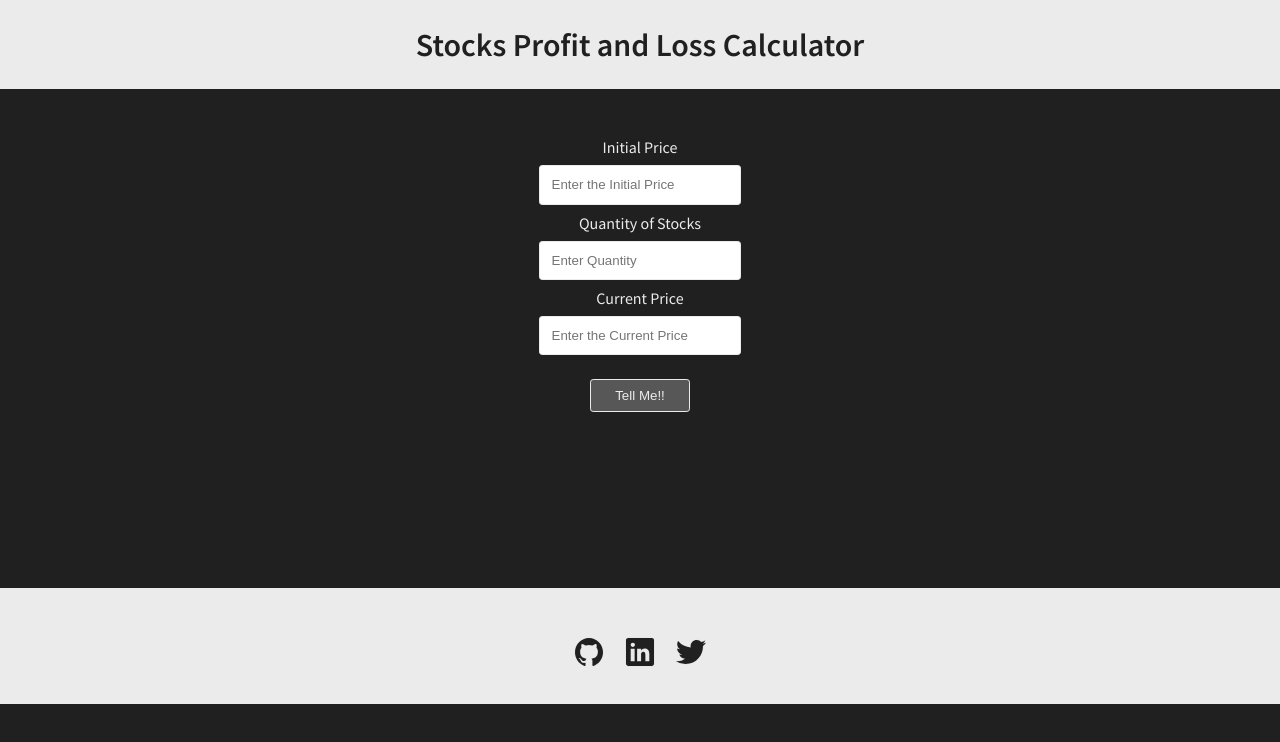
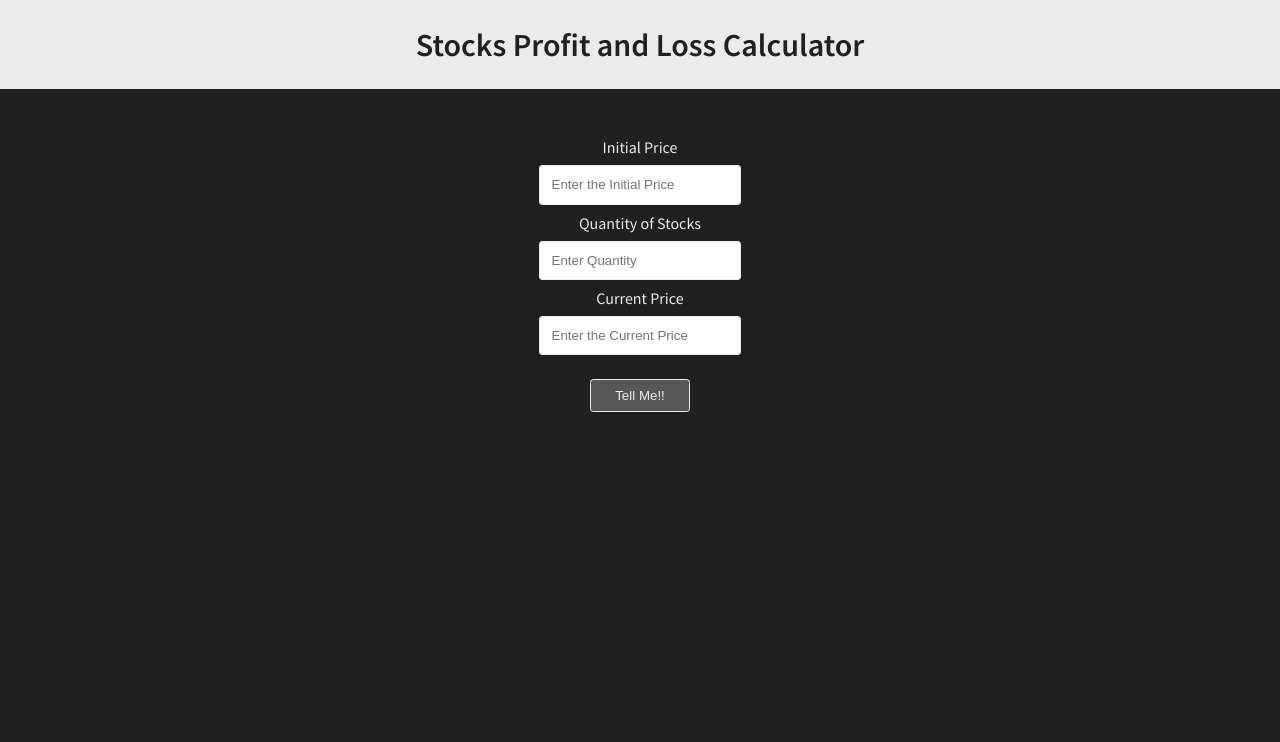
Before and after one commit to Kaushal-0507/stock-profit-n-loss, a plain HTML site: page index.html in a window 1280 px wide. Drawn offline with nearby package versions, Linux system fonts and the light colour scheme.

Commit message:
Update index.html

```diff
--- a/index.html
+++ b/index.html
@@ -31,25 +31,6 @@
 
         <div id="output"></div>
     </main>
-    <footer id="footer">
-        <ul id="links-social">
-            <li class="social">
-                <a class="links" href="https://github.com/Shraddha-V22" target="_blank">
-                    <ion-icon name="logo-github" class="ionicons"></ion-icon>
-                </a>
-            </li>
-            <li class="social">
-                <a class="links" href="https://www.linkedin.com/in/vkarma-shraddha/" target="_blank">
-                    <ion-icon name="logo-linkedin" class="ionicons"></ion-icon>
-                </a>
-            </li>
-            <li class="social">
-                <a class="links" href="https://twitter.com/Shraddha_228" target="_blank">
-                    <ion-icon name="logo-twitter" class="ionicons"></ion-icon>
-                </a>
-            </li>
-        </ul>
-    </footer>
 
 
     <script type="module" src="https://unpkg.com/ionicons@5.5.2/dist/ionicons/ionicons.esm.js"></script>
```
